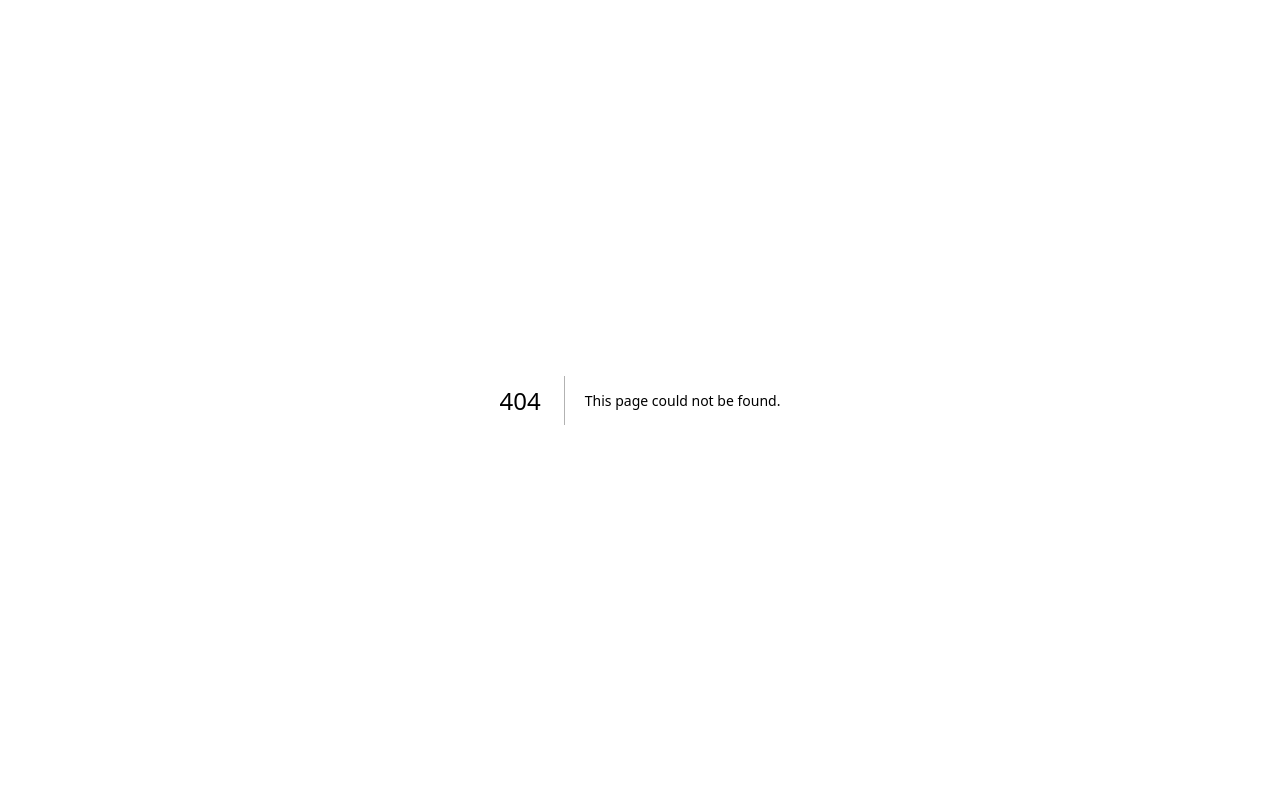
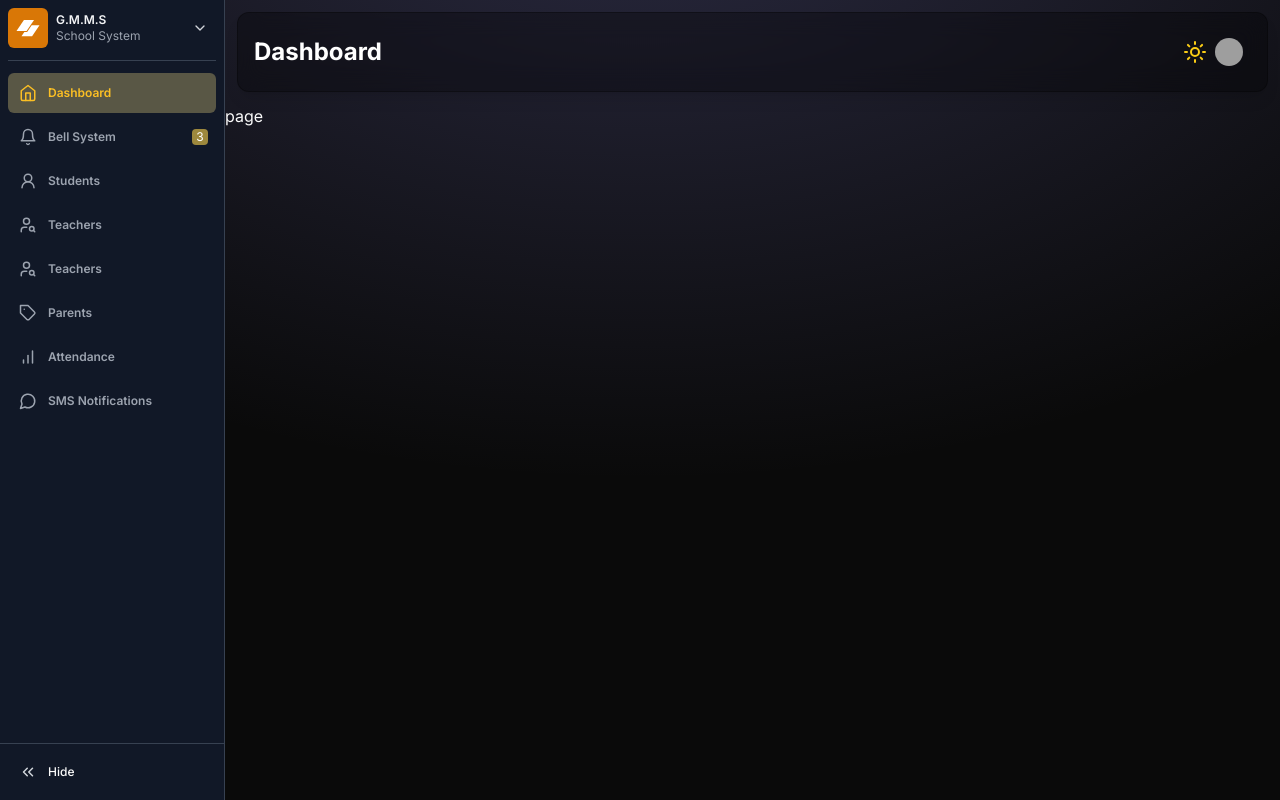
Before and after one commit to Sharjun-Hussain/Sharjun-Hussain-school-management-system, a Next.js app: page /app/grade in a window 1280 px wide. Before the commit this address had no page. Built offline with nearby package versions, Linux system fonts and the light colour scheme; grey boxes are pictures that could not be loaded.

Commit message:
fix:page to Page name change

```diff
--- a/app/app/bell/page.jsx
+++ b/app/app/bell/page.jsx
@@ -10,7 +10,7 @@ import Timetable from "./Components/TimeTable";
 import TimetableDialog from "./Components/TimeTableEditor";
 import { Button } from "@/components/ui/button";
 
-const page = () => {
+const Page = () => {
   const [SelectedTimeTable, setSelectedTimeTable] = useState("R_Time");
   const {
     timetable: TimetableData,
--- /dev/null
+++ b/app/app/class/page.jsx
@@ -0,0 +1,7 @@
+import React from "react";
+
+const page = () => {
+  return <div>page</div>;
+};
+
+export default page;
--- /dev/null
+++ b/app/app/grade/page.jsx
@@ -0,0 +1,7 @@
+import React from "react";
+
+const page = () => {
+  return <div>page</div>;
+};
+
+export default page;
--- a/app/app/layout/sidebar.jsx
+++ b/app/app/layout/sidebar.jsx
@@ -48,14 +48,6 @@ export const Sidebar = () => {
           notifs={3}
           navigation="/app/bell"
         />
-        {/* <Option
-          Icon={LuUserSearch}
-          title="Teachers"
-          selected={selected}
-          setSelected={setSelected}
-          open={open}
-          navigation="app/teachers"
-        /> */}
         <Option
           Icon={LuUserRound}
           title="Students"
@@ -63,6 +55,22 @@ export const Sidebar = () => {
           setSelected={setSelected}
           open={open}
           navigation="/app/student"
+        />
+        <Option
+          Icon={LuUserSearch}
+          title="Teachers"
+          selected={selected}
+          setSelected={setSelected}
+          open={open}
+          navigation="app/grade"
+        />
+        <Option
+          Icon={LuUserSearch}
+          title="Teachers"
+          selected={selected}
+          setSelected={setSelected}
+          open={open}
+          navigation="app/class"
         />
         <Option
           Icon={FiTag}
```
